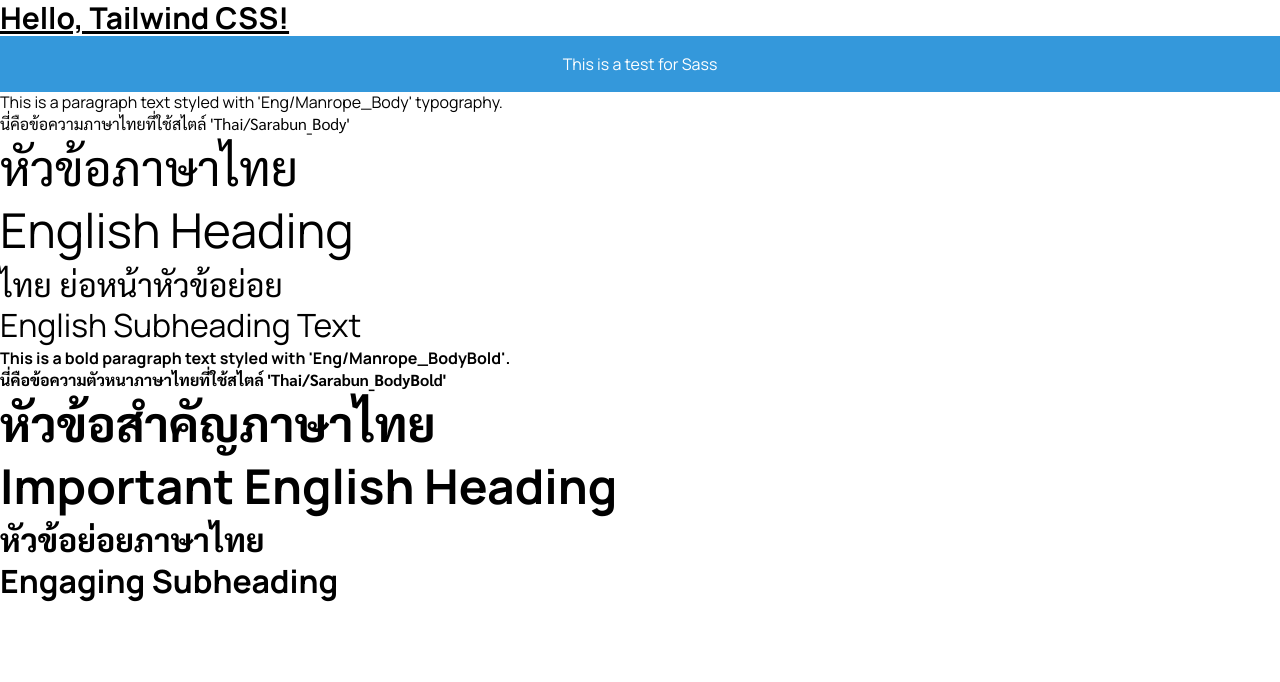
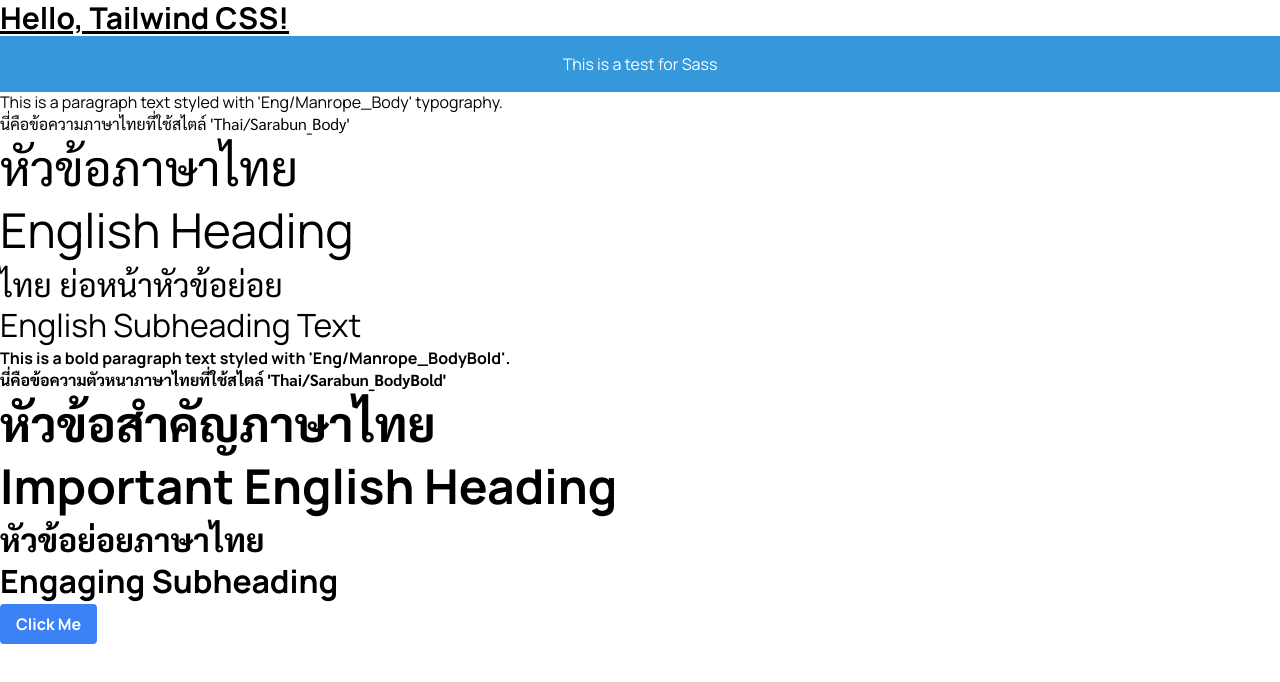
Before and after one commit to mmerabet/ninew-project, a website: page public/index.html in a window 1280 px wide. Drawn offline with nearby package versions, Linux system fonts and the light colour scheme.

```diff
--- a/public/index.html
+++ b/public/index.html
@@ -24,6 +24,9 @@
   <h2 class="thai-sarabun-subhead-bold">หัวข้อย่อยภาษาไทย</h2>
   <h2 class="eng-manrope-subhead-bold">Engaging Subheading</h2>
 
+  <button class="bg-blue-500 hover:bg-blue-700 text-white font-bold py-2 px-4 rounded transition duration-300 ease-in-out">
+    Click Me
+  </button>
 
 </body>
 </html>
```
Also changed, not shown: src/assets/icons/arrow.png (added), src/assets/icons/chevron-up.png (added), src/assets/icons/forward-arrow-hover.png (added), src/assets/icons/forward-arrow.png (added), src/assets/icons/forward.png (added), src/assets/icons/home-button.png (added), src/css/tailwind.output.css.
